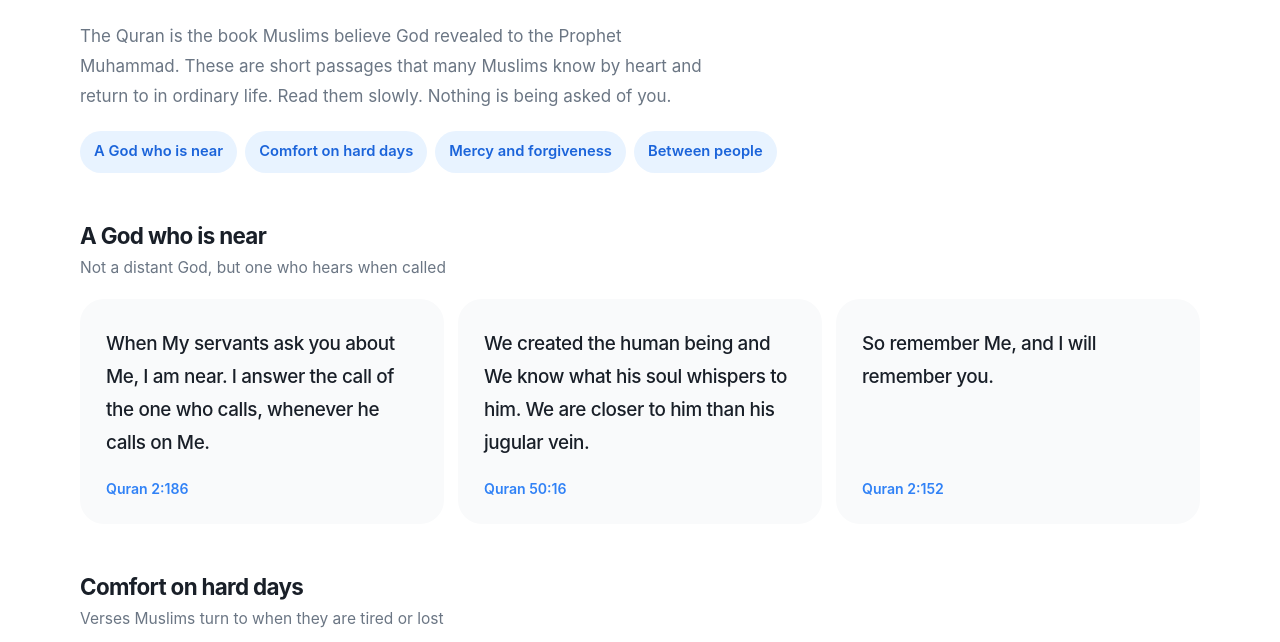
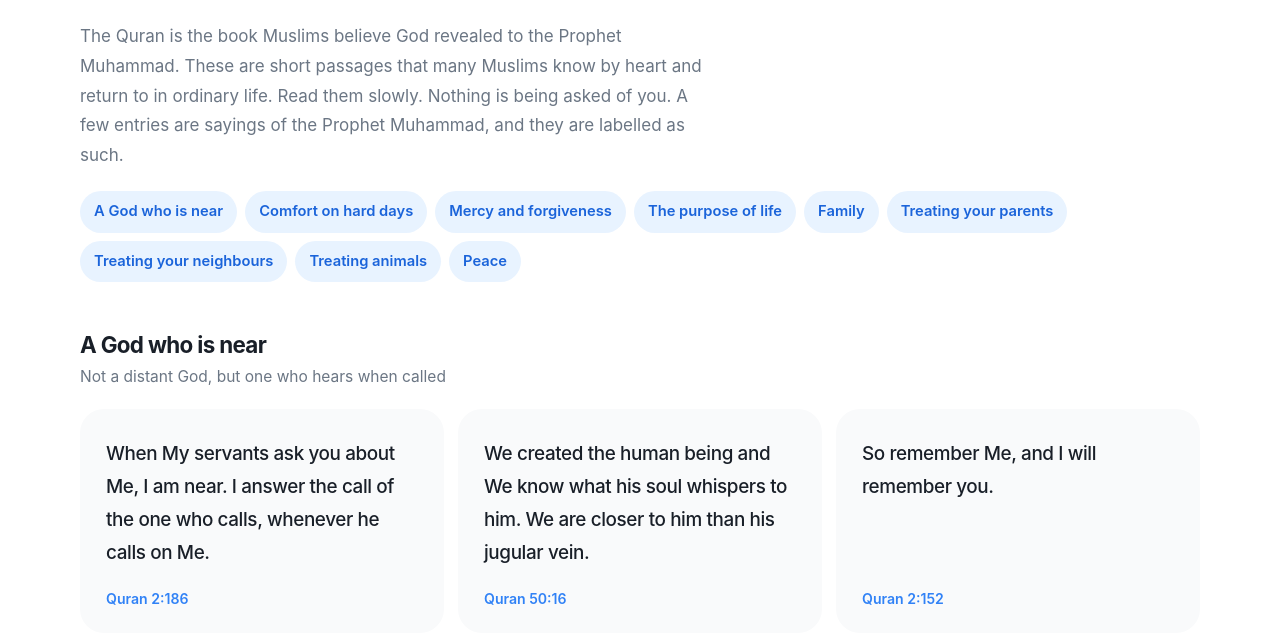
Before and after one commit to msims-io/koreaislam, an Astro site: page /en/verses in a window 1280 px wide. Shown: the part 158-800 px from the top of the page. Built offline with nearby package versions, Linux system fonts and the light colour scheme; Astro itself is replaced by a stand-in of ours; a web font is replaced by a local one.

Commit message:
Verses: add purpose, family, parents, neighbours, animals and peace themes (17 new passages, 3 labelled hadith)
Co-Authored-By: Claude Fable 5.2 <noreply@anthropic.com>
Claude-Session: https://claude.ai/code/session_018vN4SqQpx4DvBPAVCM2HBw

```diff
--- a/src/data/verses.ts
+++ b/src/data/verses.ts
@@ -1,12 +1,14 @@
 // Verses shown on /verses/ and highlighted on the home page.
 // Korean and English wording here is a plain-language draft made for this site, not a published
 // translation. Every entry must be checked against the Arabic by a scholar before `reviewed` is set.
-// ref = chapter:verse in the Quran.
+// ref = chapter:verse in the Quran. Entries with `hadith` are sayings of the Prophet Muhammad, not Quran verses;
+// `hadith` names the collections that record them and is shown in place of the Quran reference.
 
-export type VerseTheme = 'near' | 'comfort' | 'mercy' | 'people';
+export type VerseTheme = 'near' | 'comfort' | 'mercy' | 'purpose' | 'family' | 'parents' | 'neighbours' | 'animals' | 'peace';
 
 export interface Verse {
   ref: string;
+  hadith?: { ko: string; en: string };
   theme: VerseTheme;
   ko: string;
   en: string;
@@ -18,7 +20,12 @@ export const THEMES: Record<VerseTheme, { ko: string; en: string; koSub: string;
   near: { ko: '가까이 계신 분', en: 'A God who is near', koSub: '멀리 있는 신이 아니라, 부르면 들으시는 분', enSub: 'Not a distant God, but one who hears when called' },
   comfort: { ko: '힘든 날의 위로', en: 'Comfort on hard days', koSub: '지치고 막막할 때 무슬림들이 떠올리는 구절', enSub: 'Verses Muslims turn to when they are tired or lost' },
   mercy: { ko: '자비와 용서', en: 'Mercy and forgiveness', koSub: '꾸란의 거의 모든 장은 자비로 시작해요', enSub: 'Almost every chapter of the Quran opens with mercy' },
-  people: { ko: '사람과 사람 사이', en: 'Between people', koSub: '가족, 이웃, 그리고 나와 다른 사람들', enSub: 'Family, neighbours and people unlike ourselves' },
+  purpose: { ko: '삶의 목적', en: 'The purpose of life', koSub: '우리는 왜 여기에 있을까요', enSub: 'Why are we here?' },
+  family: { ko: '가족', en: 'Family', koSub: '서로에게 평온이 되어 주는 사람들', enSub: 'People who are a place of rest for one another' },
+  parents: { ko: '부모님을 대하는 마음', en: 'Treating your parents', koSub: '꾸란은 부모에 대한 효를 하나님을 섬기는 일 바로 다음에 말해요', enSub: 'The Quran places kindness to parents right after the worship of God' },
+  neighbours: { ko: '이웃을 대하는 마음', en: 'Treating your neighbours', koSub: '가까운 이웃, 먼 이웃 모두에게', enSub: 'For the neighbour who is near and the neighbour who is far' },
+  animals: { ko: '동물을 대하는 마음', en: 'Treating animals', koSub: '동물도 하나님이 지으신 공동체예요', enSub: 'Animals, too, are communities made by God' },
+  peace: { ko: '평화', en: 'Peace', koSub: '무슬림의 인사말은 "평화가 당신에게"예요', enSub: 'The Muslim greeting means "peace be upon you"' },
 };
 
 export const VERSES: Verse[] = [
@@ -68,28 +75,113 @@ export const VERSES: Verse[] = [
     en: 'My mercy encompasses all things.',
   },
   {
-    ref: '49:13', theme: 'people', featured: true, reviewed: false,
+    ref: '49:13', theme: 'peace', featured: true, reviewed: false,
     ko: '사람들아, 우리는 너희를 한 남자와 한 여자로부터 창조하였고, 너희가 서로를 알도록 여러 민족과 부족으로 만들었노라. 하나님 앞에서 가장 귀한 이는 너희 가운데 가장 의로운 이라.',
     en: 'O humankind, We created you from a male and a female, and made you into peoples and tribes so that you may know one another. The most honoured of you in the sight of God is the most righteous of you.',
   },
   {
-    ref: '41:34', theme: 'people', reviewed: false,
+    ref: '41:34', theme: 'peace', reviewed: false,
     ko: '선과 악은 같지 않노라. 더 좋은 것으로 악을 물리치라. 그러면 그대와 원수였던 이가 가까운 벗처럼 되리라.',
     en: 'Good and evil are not equal. Repel evil with what is better, and the one who was your enemy will become like a close friend.',
   },
   {
-    ref: '30:21', theme: 'people', reviewed: false,
+    ref: '30:21', theme: 'family', reviewed: false,
     ko: '그분의 징표 가운데 하나는, 너희가 그 곁에서 평온을 얻도록 너희 자신들 가운데서 배우자를 창조하시고 너희 사이에 사랑과 자비를 두신 것이라.',
     en: 'Among His signs is that He created for you spouses from among yourselves, so that you may find tranquillity in them, and He placed love and mercy between you.',
   },
   {
-    ref: '17:24', theme: 'people', reviewed: false,
+    ref: '17:24', theme: 'parents', reviewed: false,
     ko: '자비로운 마음으로 부모에게 겸손의 날개를 낮추고 이렇게 말하라. "주님, 제가 어렸을 때 두 분이 저를 길러 주셨듯이 두 분에게 자비를 베푸소서."',
     en: 'Lower to your parents the wing of humility, out of mercy, and say: "My Lord, have mercy on them, as they raised me when I was small."',
   },
   {
-    ref: '5:32', theme: 'people', reviewed: false,
+    ref: '5:32', theme: 'peace', reviewed: false,
     ko: '한 사람의 생명을 구한 이는 온 인류를 구한 것과 같으니라.',
     en: 'Whoever saves a life, it is as if he had saved all of humankind.',
   },
+  {
+    ref: '51:56', theme: 'purpose', reviewed: false,
+    ko: '나는 진과 사람을 오직 나를 섬기도록 창조하였노라.',
+    en: 'I created jinn and humankind only so that they would worship Me.',
+  },
+  {
+    ref: '67:2', theme: 'purpose', reviewed: false,
+    ko: '그분은 너희 가운데 누가 더 선하게 행하는지 시험하시려고 죽음과 삶을 창조하신 분이시라.',
+    en: 'He is the One who created death and life to test which of you is best in deeds.',
+  },
+  {
+    ref: '23:115', theme: 'purpose', reviewed: false,
+    ko: '너희는 우리가 너희를 아무 뜻 없이 창조하였고, 너희가 우리에게 돌아오지 않으리라 생각하였느냐?',
+    en: 'Did you think that We created you without purpose, and that you would not be returned to Us?',
+  },
+  {
+    ref: '3:191', theme: 'purpose', reviewed: false,
+    ko: '그들은 하늘과 땅의 창조를 깊이 생각하며 말하노라. "주님, 당신께서는 이것을 헛되이 창조하지 않으셨습니다."',
+    en: 'They reflect on the creation of the heavens and the earth, saying: "Our Lord, You have not created this in vain."',
+  },
+  {
+    ref: '25:74', theme: 'family', reviewed: false,
+    ko: '"주님, 저희의 배우자와 자손이 저희 눈의 기쁨이 되게 하소서."',
+    en: '"Our Lord, let our spouses and our children be a joy to our eyes."',
+  },
+  {
+    ref: '2:187', theme: 'family', reviewed: false,
+    ko: '그들은 너희의 옷이요, 너희는 그들의 옷이라.',
+    en: 'They are a garment for you, and you are a garment for them.',
+  },
+  {
+    ref: '17:23', theme: 'parents', reviewed: false,
+    ko: '그대의 주님께서는 그분만을 섬기고 부모에게 잘하라고 명하셨노라. 부모 중 한 분이나 두 분 모두 그대 곁에서 늙으시거든, 그분들에게 "에이" 하는 말조차 하지 말고 꾸짖지도 말며, 공손한 말로 대하라.',
+    en: 'Your Lord has decreed that you worship none but Him, and that you be good to your parents. If one or both of them reach old age with you, do not say even "uff" to them, and do not scold them, but speak to them with respect.',
+  },
+  {
+    ref: '31:14', theme: 'parents', reviewed: false,
+    ko: '우리는 사람에게 부모에 대하여 당부하였노라. 그의 어머니는 쇠약함에 쇠약함을 더하며 그를 품었고, 젖을 떼기까지 두 해가 걸렸노라. 그러니 나와 네 부모에게 감사하라.',
+    en: 'We have charged the human being concerning his parents. His mother carried him through weakness upon weakness, and his weaning took two years. So give thanks to Me and to your parents.',
+  },
+  {
+    ref: '4:36', theme: 'neighbours', reviewed: false,
+    ko: '하나님을 섬기고 그분께 아무것도 견주지 말라. 그리고 부모와 친척, 고아와 가난한 이, 가까운 이웃과 먼 이웃, 곁에 있는 동료와 나그네에게 잘하라.',
+    en: 'Worship God and associate nothing with Him. And be good to parents, relatives, orphans and the poor, to the neighbour who is near and the neighbour who is far, to the companion at your side and to the traveller.',
+  },
+  {
+    ref: '', hadith: { ko: '예언자 무함마드의 말씀 (부카리, 무슬림 전승)', en: 'Saying of the Prophet Muhammad (recorded by Bukhari and Muslim)' }, theme: 'neighbours', reviewed: false,
+    ko: '천사 가브리엘이 이웃에게 잘하라고 내게 거듭 당부하여, 나는 이웃이 상속자가 되는 줄 알았을 정도였다.',
+    en: 'The angel Gabriel kept urging me to treat the neighbour well, until I thought he would make the neighbour an heir.',
+  },
+  {
+    ref: '', hadith: { ko: '예언자 무함마드의 말씀 (부카리, 무슬림 전승)', en: 'Saying of the Prophet Muhammad (recorded by Bukhari and Muslim)' }, theme: 'neighbours', reviewed: false,
+    ko: '하나님과 마지막 날을 믿는 사람은 이웃에게 너그럽게 대하라.',
+    en: 'Whoever believes in God and the Last Day, let him be generous to his neighbour.',
+  },
+  {
+    ref: '6:38', theme: 'animals', reviewed: false,
+    ko: '땅 위를 다니는 어떤 짐승도, 두 날개로 나는 어떤 새도 너희와 같은 공동체가 아닌 것이 없노라.',
+    en: 'There is no creature that moves on the earth, nor bird that flies on its two wings, but they are communities like you.',
+  },
+  {
+    ref: '24:41', theme: 'animals', reviewed: false,
+    ko: '하늘과 땅에 있는 모든 것과 날개를 펴고 나는 새들이 하나님을 찬미하는 것을 보지 못하였느냐? 저마다 자신의 기도와 찬미를 아노라.',
+    en: 'Do you not see that all who are in the heavens and the earth glorify God, and the birds with wings outspread? Each one knows its own prayer and praise.',
+  },
+  {
+    ref: '', hadith: { ko: '예언자 무함마드의 말씀 (부카리, 무슬림 전승)', en: 'Saying of the Prophet Muhammad (recorded by Bukhari and Muslim)' }, theme: 'animals', reviewed: false,
+    ko: '목마른 개에게 물을 떠다 준 한 사람을 하나님께서 용서하셨다. 사람들이 물었다. "동물에게 잘해도 저희에게 보상이 있습니까?" 그분이 답했다. "살아 있는 모든 것에게 베푼 선에는 보상이 있다."',
+    en: 'A man gave water to a thirsty dog, and God forgave him for it. People asked, "Is there a reward for us in kindness to animals?" He said, "There is a reward for kindness to every living creature."',
+  },
+  {
+    ref: '25:63', theme: 'peace', reviewed: false,
+    ko: '자비로우신 분의 종들은 땅 위를 겸손하게 걷는 이들이며, 무지한 이들이 말을 걸어올 때 "평화를" 하고 답하는 이들이라.',
+    en: 'The servants of the Most Merciful are those who walk gently upon the earth, and when the ignorant address them, they answer, "Peace."',
+  },
+  {
+    ref: '8:61', theme: 'peace', reviewed: false,
+    ko: '그들이 평화로 기울거든 그대도 평화로 기울고, 하나님께 의지하라.',
+    en: 'If they incline towards peace, then incline towards it too, and put your trust in God.',
+  },
+  {
+    ref: '2:256', theme: 'peace', reviewed: false,
+    ko: '종교에는 강요가 없노라.',
+    en: 'There is no compulsion in religion.',
+  },
 ];
--- a/src/views/Verses.astro
+++ b/src/views/Verses.astro
@@ -8,16 +8,16 @@ const en = lang === 'en';
 const T = en
   ? {
       title: 'Verses that touch the heart',
-      desc: 'Short passages from the Quran that Muslims carry with them: on comfort, mercy, and how to treat one another.',
-      intro: 'The Quran is the book Muslims believe God revealed to the Prophet Muhammad. These are short passages that many Muslims know by heart and return to in ordinary life. Read them slowly. Nothing is being asked of you.',
+      desc: 'Short passages from the Quran that Muslims carry with them: on comfort, mercy, family, neighbours, animals, peace and the purpose of life.',
+      intro: 'The Quran is the book Muslims believe God revealed to the Prophet Muhammad. These are short passages that many Muslims know by heart and return to in ordinary life. Read them slowly. Nothing is being asked of you. A few entries are sayings of the Prophet Muhammad, and they are labelled as such.',
       quran: 'Quran',
       draft: 'These are plain-language renderings made for this site and are still being checked by a scholar against the Arabic. Some are excerpts from longer verses.',
       jump: 'Themes',
     }
   : {
       title: '마음에 닿는 구절',
-      desc: '무슬림들이 마음에 품고 사는 꾸란의 짧은 구절들. 위로와 자비, 그리고 사람을 대하는 마음에 대하여.',
-      intro: '꾸란은 무슬림들이 하나님께서 예언자 무함마드에게 내려 주셨다고 믿는 경전이에요. 여기에는 많은 무슬림이 외우고, 일상에서 자주 떠올리는 짧은 구절들을 모았어요. 천천히 읽어 보세요. 무엇도 요구하지 않아요.',
+      desc: '무슬림들이 마음에 품고 사는 꾸란의 짧은 구절들. 위로와 자비, 가족과 이웃, 동물, 평화, 그리고 삶의 목적에 대하여.',
+      intro: '꾸란은 무슬림들이 하나님께서 예언자 무함마드에게 내려 주셨다고 믿는 경전이에요. 여기에는 많은 무슬림이 외우고, 일상에서 자주 떠올리는 짧은 구절들을 모았어요. 천천히 읽어 보세요. 무엇도 요구하지 않아요. 몇몇은 예언자 무함마드의 말씀이며, 그렇게 표시해 두었어요.',
       quran: '꾸란',
       draft: '이 사이트를 위해 쉬운 말로 옮긴 번역이며, 학자가 아랍어 원문과 대조해 검토하는 중이에요. 일부는 긴 구절의 한 부분이에요.',
       jump: '주제',
@@ -39,7 +39,7 @@ const themes = Object.keys(THEMES) as VerseTheme[];
           {VERSES.filter((v) => v.theme === k).map((v) => (
             <figure class="verse">
               <blockquote>{en ? v.en : v.ko}</blockquote>
-              <figcaption>{T.quran} {v.ref}</figcaption>
+              <figcaption>{v.hadith ? (en ? v.hadith.en : v.hadith.ko) : `${T.quran} ${v.ref}`}</figcaption>
             </figure>
           ))}
         </div>
```
